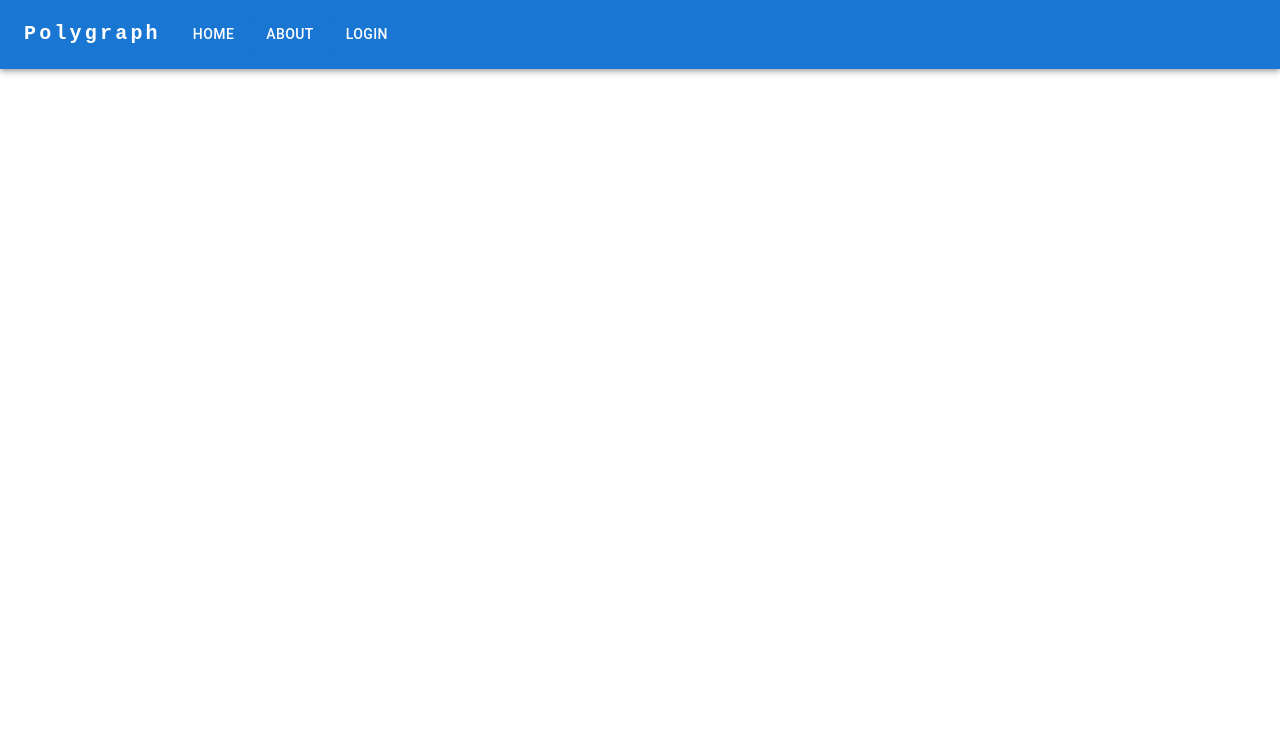
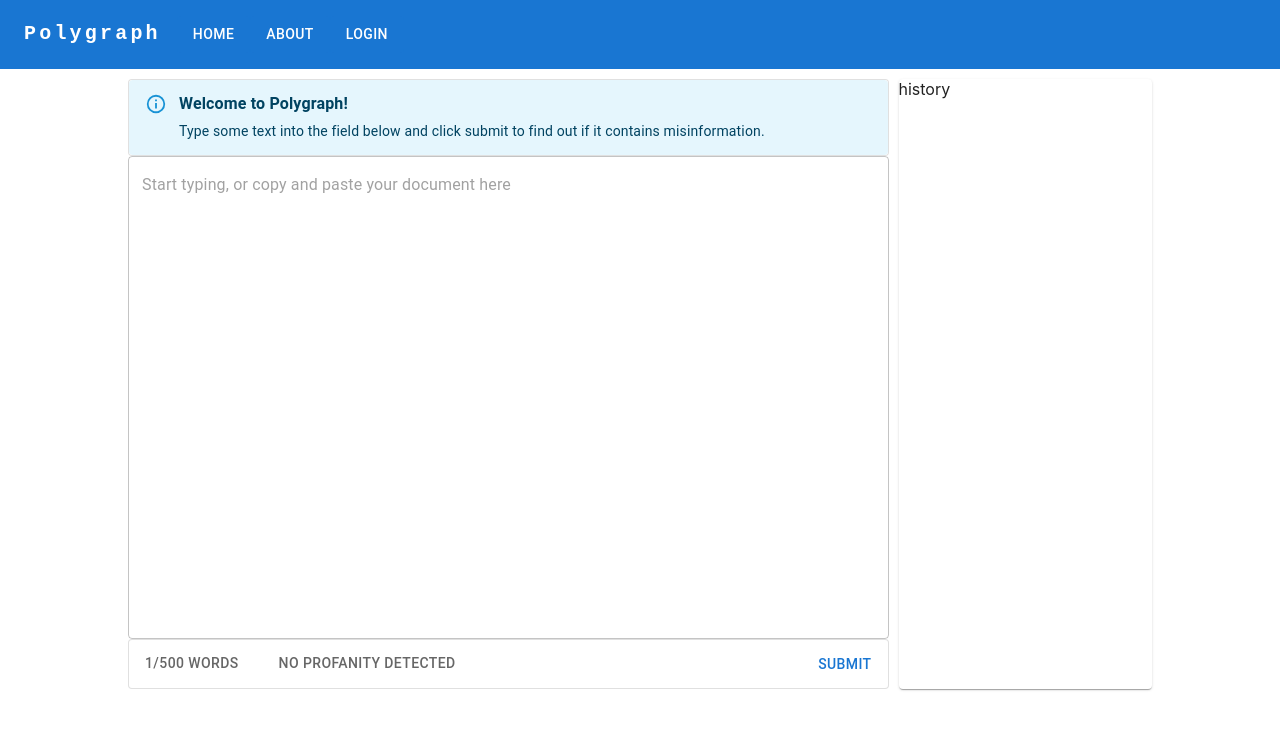
Before and after one commit to sanjanachin/polygraph-ui, a React (Create React App) app: page / in a window 1280 px wide. Shown: the top 730 px of the page. Built offline with nearby package versions, Linux system fonts and the light colour scheme.

Commit message:
Implement misinformation checker (missing tests)

```diff
--- a/package.json
+++ b/package.json
@@ -42,7 +42,8 @@
       "quotes": ["error", "single"],
       "prettier/prettier": [
         "error", {"singleQuote": true, "endOfLine": "auto"}
-      ]
+      ],
+      "react/jsx-no-duplicate-props": ["error", { "ignoreCase": false }]
     }
   },
   "browserslist": {
--- /dev/null
+++ b/src/api/api.ts
@@ -0,0 +1,24 @@
+import {
+  MisinformationCheckRequest,
+  MisinformationCheckResponse,
+} from './apiTypes';
+import { MISINFORMATION_CHECK_ENDPOINT } from './endpoints';
+
+function checkMisinformation(
+  data: MisinformationCheckRequest
+): Promise<MisinformationCheckResponse> {
+  return fetch(MISINFORMATION_CHECK_ENDPOINT, {
+    method: 'POST',
+    headers: {
+      'Content-Type': 'application/json',
+    },
+    body: JSON.stringify(data),
+  }).then((response) => {
+    if (!response.ok) {
+      throw new Error(response.statusText);
+    }
+    return response.json() as Promise<MisinformationCheckResponse>;
+  });
+}
+
+export default checkMisinformation;
--- /dev/null
+++ b/src/api/apiTypes.ts
@@ -0,0 +1,7 @@
+export type MisinformationCheckRequest = {
+  text: string;
+};
+
+export type MisinformationCheckResponse = {
+  valid: boolean;
+};
--- /dev/null
+++ b/src/api/endpoints.ts
@@ -0,0 +1,6 @@
+const BASE_URL = 'https://homes.cs.washington.edu/~naira2/403testendpoint';
+const MISINFORMATION_URL = '/misinformationCheckEndpoint.php';
+const HISTORY_URL = '';
+
+export const MISINFORMATION_CHECK_ENDPOINT = BASE_URL + MISINFORMATION_URL;
+export const HISTORY_ENDPOINT = BASE_URL + HISTORY_URL;
--- /dev/null
+++ b/src/components/MisinformationDetector.tsx
@@ -0,0 +1,133 @@
+import React from 'react';
+import Card from '@mui/material/Card';
+import TextField from '@mui/material/TextField';
+import Stack from '@mui/material/Stack';
+import Tabs from '@mui/material/Tabs';
+import Tab from '@mui/material/Tab';
+import Button from '@mui/material/Button';
+import Box from '@mui/material/Box';
+import Alert from '@mui/material/Alert';
+import AlertTitle from '@mui/material/AlertTitle';
+import profanity from './constants';
+import checkMisinformation from '../api/api';
+
+const instructionsAlert = (
+  <Alert severity="info">
+    <AlertTitle>
+      <strong>Welcome to Polygraph!</strong>
+    </AlertTitle>
+    Type some text into the field below and click submit to find out if it
+    contains misinformation.
+  </Alert>
+);
+
+const noMisinformationAlert = (
+  <Alert severity="success">
+    <AlertTitle>
+      <strong>No misinformation detected!</strong>
+    </AlertTitle>
+    Our analysis has not found any evidence of misinformation in this text.
+  </Alert>
+);
+
+const misinformationAlert = (
+  <Alert severity="warning">
+    <AlertTitle>
+      <strong>Misinformation detected!</strong>
+    </AlertTitle>
+    Our analysis has determined that there is a high likelihood that this text
+    contains some misinformation.
+  </Alert>
+);
+
+const countWords = (input: string) => input.trim().split(/\s+/).length;
+
+function MisinformationDetector() {
+  const [alert, setAlert] = React.useState(instructionsAlert);
+  const [text, setText] = React.useState('');
+
+  const onTextUpdate = (event: any) => {
+    setText(event.target.value);
+    setAlert(instructionsAlert);
+  };
+
+  const containsProfanity = (input: string) => {
+    const foundProfanity = profanity.filter((word) =>
+      input.toLowerCase().includes(word.toLowerCase())
+    );
+    if (foundProfanity.length) {
+      return true;
+    }
+    return false;
+  };
+
+  const submit = async () => {
+    const request = { text };
+    const response = await checkMisinformation(request);
+    if (response.valid) {
+      setAlert(noMisinformationAlert);
+    } else {
+      setAlert(misinformationAlert);
+    }
+  };
+
+  return (
+    <div data-testid="misinformation-detector-parent">
+      <Stack>
+        <Card variant="outlined">{alert}</Card>
+        <TextField
+          placeholder="Start typing, or copy and paste your document here"
+          multiline
+          maxRows={Infinity}
+          onChange={onTextUpdate}
+          inputProps={{ sx: { minHeight: '450px' } }}
+        />
+        <Card variant="outlined">
+          <Box
+            sx={{
+              display: 'flex',
+              flexDirection: 'row',
+              gap: '8px',
+            }}
+          >
+            <Tabs
+              value={countWords(text) > 500 ? 0 : false}
+              TabIndicatorProps={{ sx: { background: 'red' } }}
+            >
+              <Tab
+                label={`${countWords(text)}/500 words`}
+                disableRipple
+                disableFocusRipple
+              />
+            </Tabs>
+            <Tabs
+              value={containsProfanity(text) ? 0 : false}
+              TabIndicatorProps={{
+                sx: { background: 'red' },
+              }}
+            >
+              <Tab
+                label={
+                  containsProfanity(text)
+                    ? 'Profanity detected'
+                    : 'No profanity detected'
+                }
+                disableRipple
+                disableFocusRipple
+              />
+            </Tabs>
+            <Button
+              sx={{ marginLeft: 'auto', marginRight: '8px' }}
+              disabled={containsProfanity(text) || countWords(text) > 500}
+              onClick={submit}
+            >
+              Submit
+            </Button>
+          </Box>
+        </Card>
+      </Stack>
+    </div>
+  );
+}
+
+export default MisinformationDetector;
--- a/src/components/NavBar.tsx
+++ b/src/components/NavBar.tsx
@@ -15,7 +15,7 @@ const pages = [
 
 function NavBar() {
   return (
-    <AppBar position="static">
+    <AppBar position="static" sx={{ boxShadow: 'none' }}>
       <Container maxWidth="xl">
         <Toolbar disableGutters>
           <Typography
--- /dev/null
+++ b/src/components/constants.ts
@@ -0,0 +1,3 @@
+const profanity = ['heck', 'darn'];
+
+export default profanity;
--- a/src/pages/Polygraph.tsx
+++ b/src/pages/Polygraph.tsx
@@ -1,10 +1,30 @@
 import React from 'react';
+import Box from '@mui/material/Box';
+import Card from '@mui/material/Card';
+import MisinformationDetector from '../components/MisinformationDetector';
 import NavBar from '../components/NavBar';
 
 function Polygraph() {
   return (
     <div data-testid="home-page">
       <NavBar />
+      <Box
+        sx={{
+          display: 'flex',
+          flexDirection: { xl: 'row', lg: 'row', sm: 'column' },
+          justifyContent: 'center',
+          flex: 1,
+          marginTop: '10px',
+          marginLeft: '10%',
+          marginRight: '10%',
+        }}
+      >
+        <Box sx={{ flexBasis: '75%', marginRight: '10px' }}>
+          <MisinformationDetector />
+        </Box>
+
+        <Card sx={{ flexBasis: '25%' }}>history</Card>
+      </Box>
     </div>
   );
 }
```
